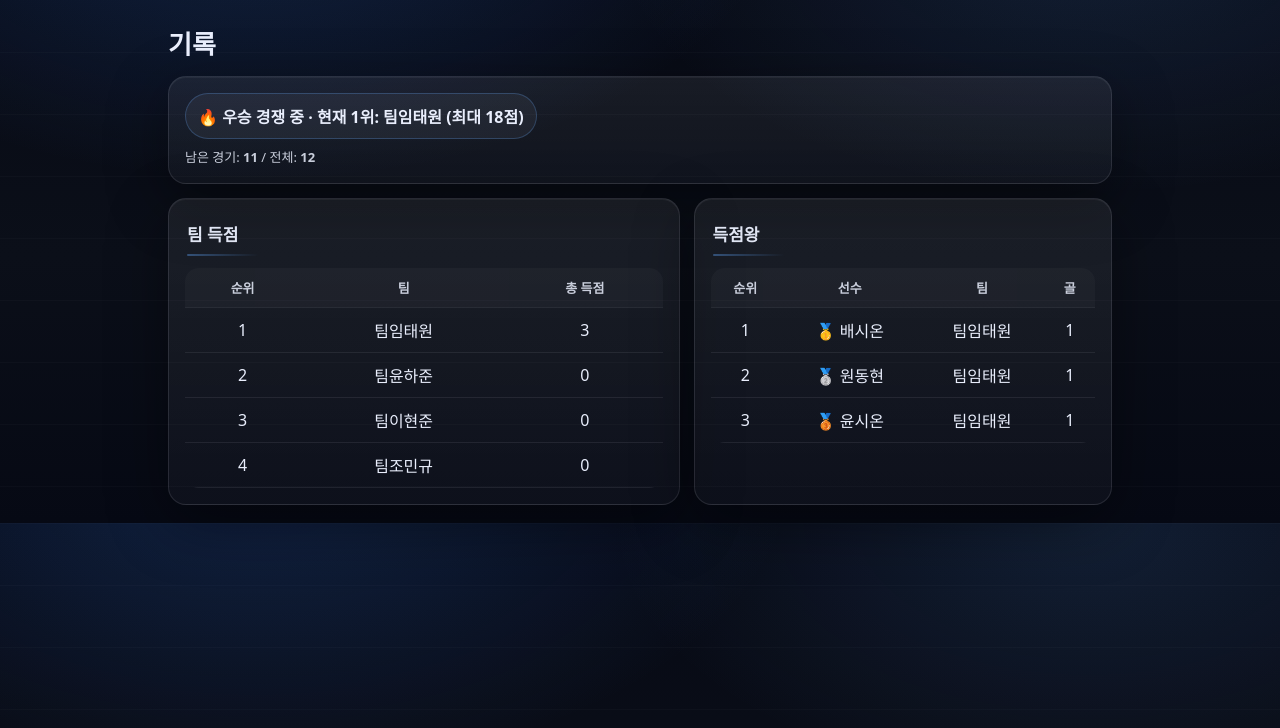
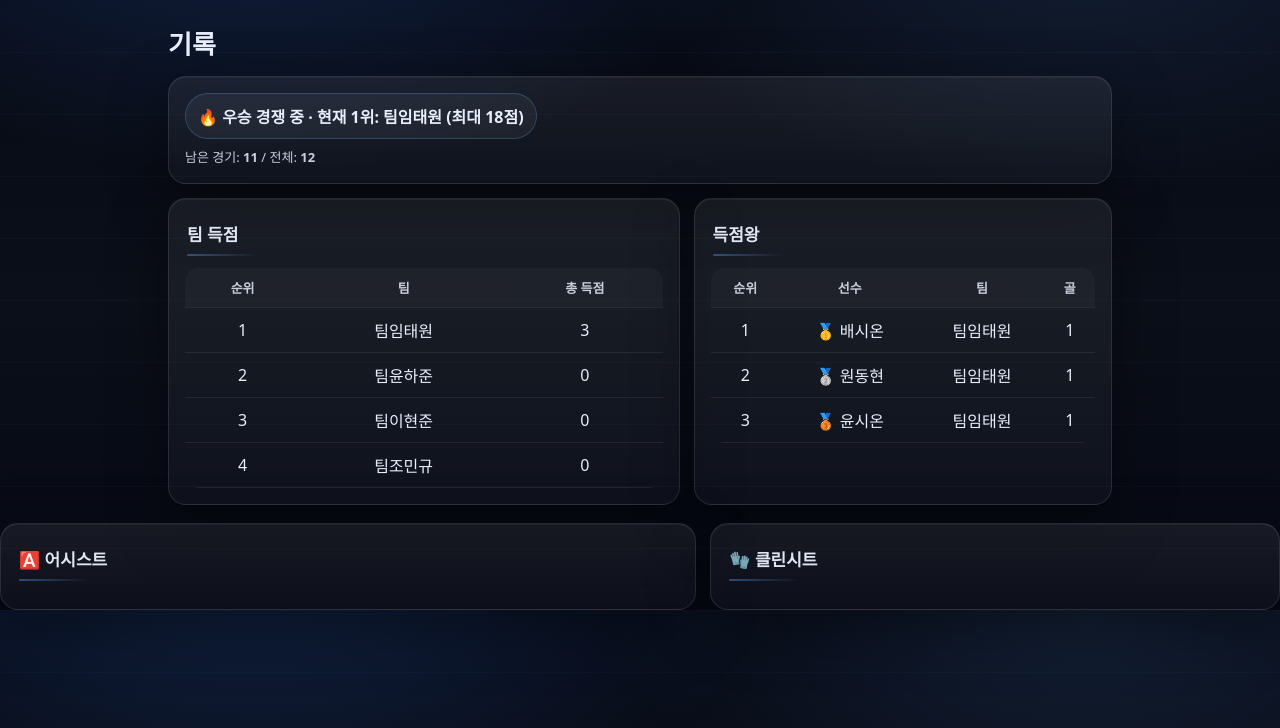
Before and after one commit to mmmnnn12-max/Thursday-League-Soccer, a plain HTML site: page stats.html in a window 1280 px wide. Shown: the part 72-800 px from the top of the page. Drawn offline with Linux system fonts and the light colour scheme.

Commit message:
Update stats.html

```diff
--- a/stats.html
+++ b/stats.html
@@ -40,6 +40,17 @@
       </div>
     </div>
   </div>
+  <div class="grid">
+  <div class="card">
+    <h2>🅰️ 어시스트</h2>
+    <div id="assistLeaders"></div>
+  </div>
+
+  <div class="card">
+    <h2>🧤 클린시트</h2>
+    <div id="cleanSheetLeaders"></div>
+  </div>
+</div>
 
   <script src="app.js?v=full2"></script>
 </body>
```
